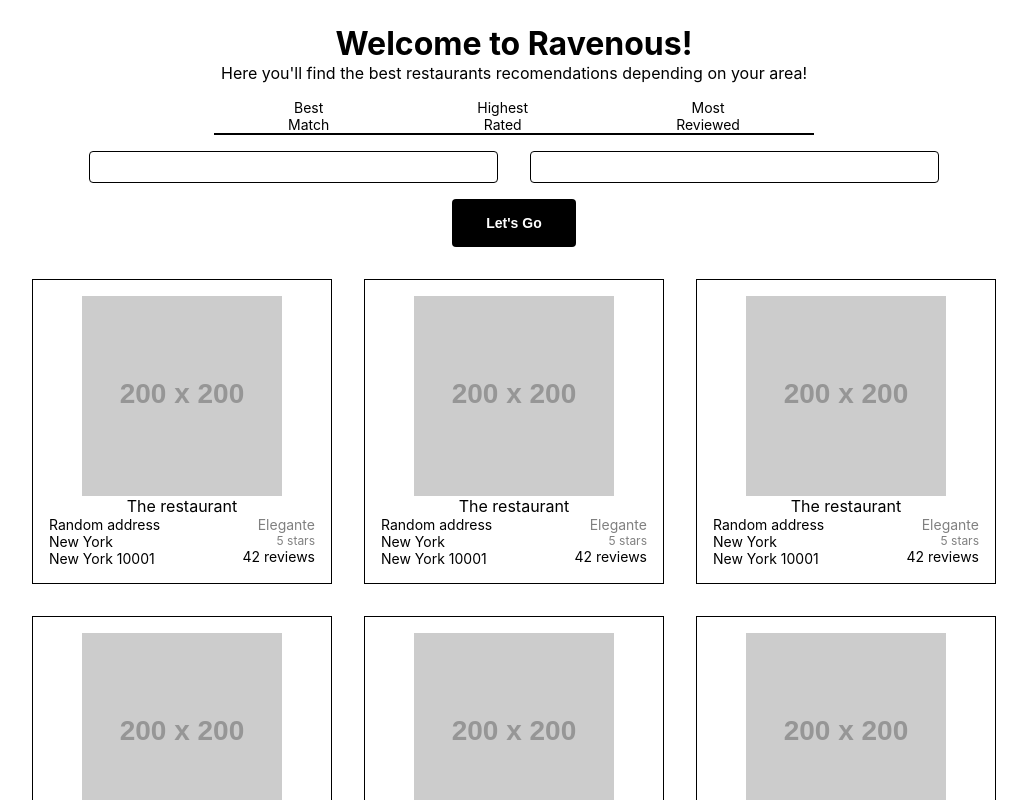
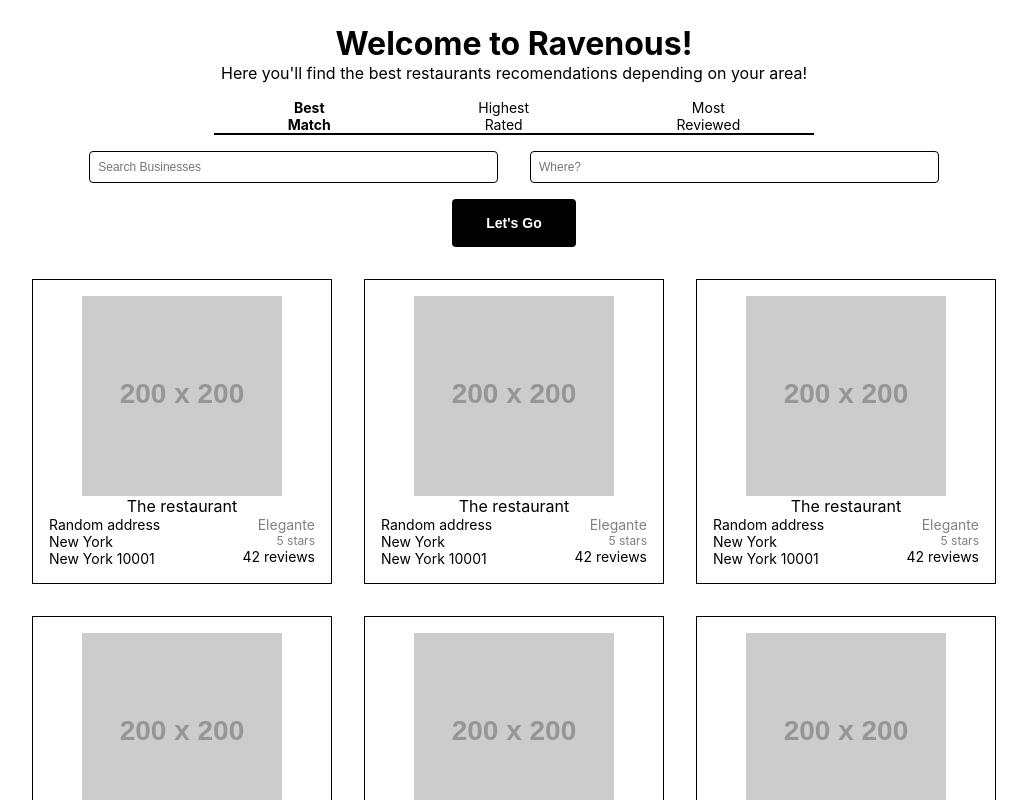
Before and after one commit to EdgarB/react_ravaneous, a React (Create React App) app: page / in a window 1280 px wide. Shown: the top 800 px of the page, without its empty margins (126-1153 px from the left). Built offline with nearby package versions, Linux system fonts and the light colour scheme.

Commit message:
update search bar and add clsx

```diff
--- a/package.json
+++ b/package.json
@@ -6,6 +6,7 @@
     "@testing-library/jest-dom": "^5.17.0",
     "@testing-library/react": "^13.4.0",
     "@testing-library/user-event": "^13.5.0",
+    "clsx": "^2.0.0",
     "react": "^18.2.0",
     "react-dom": "^18.2.0",
     "react-scripts": "5.0.1",
--- a/src/Components/SearchBar.js
+++ b/src/Components/SearchBar.js
@@ -1,29 +1,55 @@
 import React from 'react';
 import './SearchBar.scss';
+import { useState } from 'react';
+import clsx from 'clsx';
+
+
 
 function SearchBar(){
+  const [sortingOption, setSortingOption] = useState('best_match');
+
+  const selectSortingOption = (event) => {
+    const optionSelected = event.currentTarget.getAttribute('data-sorting-option');
+    setSortingOption(optionSelected);
+  }
+
+  const optionSelectedClass = (optionName) => {
+    if(sortingOption === optionName){
+      return 'c-search-bar__sorting-options__item--selected';
+    }else{
+      return '';
+    }
+  }
+
   return(
     <form className='c-search-bar'>
+      <input type='hidden' name='sorting' value={sortingOption}/>
       <div className='c-search-bar__sorting-options'>
-        <div className='c-search-bar__sorting-options__item'>
+        <div
+        className={clsx('c-search-bar__sorting-options__item', optionSelectedClass('best_match'))}
+        onClick={selectSortingOption} data-sorting-option='best_match'>
           Best
           <br/>
           Match
         </div>
-        <div className='c-search-bar__sorting-options__item'>
+        <div
+        className={clsx('c-search-bar__sorting-options__item', optionSelectedClass('highest_rating'))}
+        onClick={selectSortingOption} data-sorting-option='highest_rating'>
           Highest
           <br/>
           Rated
         </div>
-        <div className='c-search-bar__sorting-options__item'>
+        <div
+        className={clsx('c-search-bar__sorting-options__item', optionSelectedClass('most_reviewed'))}
+        onClick={selectSortingOption} data-sorting-option='most_reviewed'>
           Most
           <br/>
           Reviewed
         </div>
       </div>
       <div className='c-search-bar__inputs-container'>
-        <input className='c-search-bar__input' type='text'/>
-        <input className='c-search-bar__input' type='text'/>
+        <input className='c-search-bar__input' type='text' placeholder='Search Businesses'/>
+        <input className='c-search-bar__input' type='text' placeholder='Where?'/>
       </div>
       <button className='c-search-bar__btn' type='submit'>Let's Go</button>
     </form>
--- a/src/Components/SearchBar.scss
+++ b/src/Components/SearchBar.scss
@@ -20,13 +20,20 @@
       font-size: 14px;
       font-weight: normal;
       text-align: center;
-      &--selected{
-        font-weight: bold;
-      }
+
       &:hover{
         opacity: 0.30;
         cursor: pointer;
       }
+
+      &--selected{
+        font-weight: bold;
+        &:hover{
+          opacity: 1;
+          cursor: default;
+        }
+      }
+
     }
   }
   &__inputs-container{
```
Also changed, not shown: 1 other file (tests, documents, lock files or other folders).
